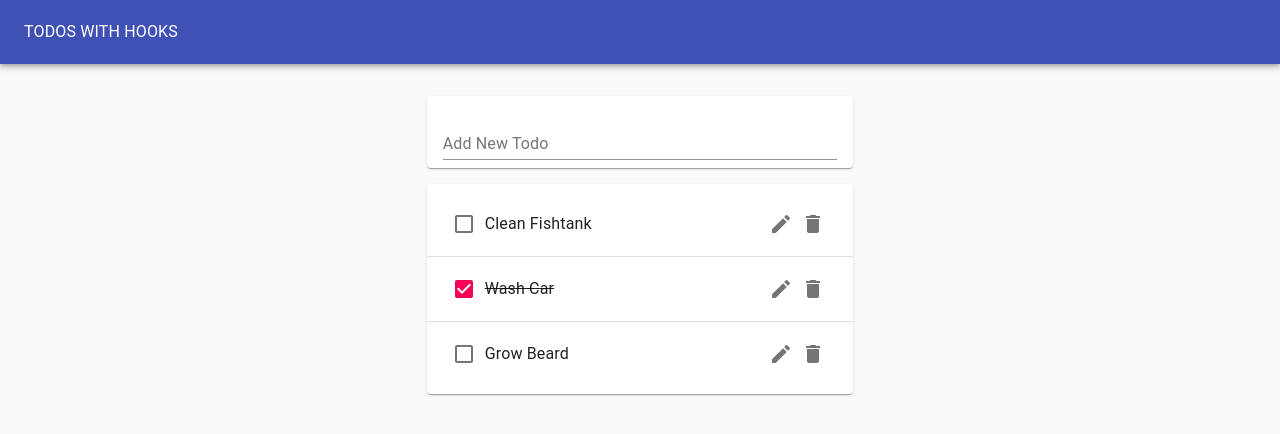
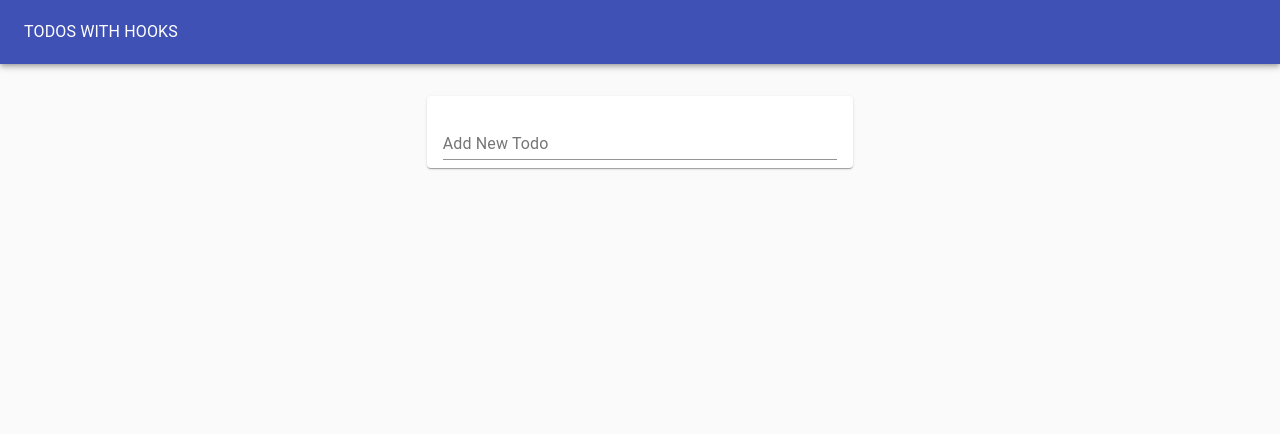
Before and after one commit to GlibKostsov/react-hooks-todo-app, a React (Create React App) app: page / in a window 1280 px wide. Shown: the top 434 px of the page. Built offline with nearby package versions, Linux system fonts and the light colour scheme.

Commit message:
implement sink todos to localStorage

```diff
--- a/src/TodoApp.js
+++ b/src/TodoApp.js
@@ -1,4 +1,4 @@
-import React, { useState } from 'react'
+import React, { useState, useEffect } from 'react'
 import Typography from '@material-ui/core/Typography'
 import Paper from '@material-ui/core/Paper'
 import AppBar from '@material-ui/core/AppBar'
@@ -9,24 +9,14 @@
 import { v4 as uuid } from 'uuid'
 
 export default function TodoApp() {
-  const initialTodos = [
-    {
-      id: 1,
-      task: 'Clean Fishtank',
-      completed: false,
-    },
-    {
-      id: 2,
-      task: 'Wash Car',
-      completed: true,
-    },
-    {
-      id: 3,
-      task: 'Grow Beard',
-      completed: false,
-    },
-  ]
+  const initialTodos = JSON.parse(window.localStorage.getItem('todos')) || []
+
   const [todos, setTodos] = useState(initialTodos)
+
+  useEffect(() => {
+    window.localStorage.setItem('todos', JSON.stringify(todos))
+  }, [todos])
+
   const addTodo = (newTodoText) => {
     setTodos([...todos, { id: uuid(), task: newTodoText, completed: false }])
   }
--- a/src/TodoList.js
+++ b/src/TodoList.js
@@ -6,6 +6,7 @@
 import Todo from './Todo'
 
 export default function TodoList({ todos, removeTodo, toggleTodo, editTodo }) {
+  if (todos.length)
     return (
       <Paper>
         <List>
@@ -26,4 +27,5 @@
         </List>
       </Paper>
     )
+  return null
 }
```
Lines whose indentation alone changed are shown as unchanged.
